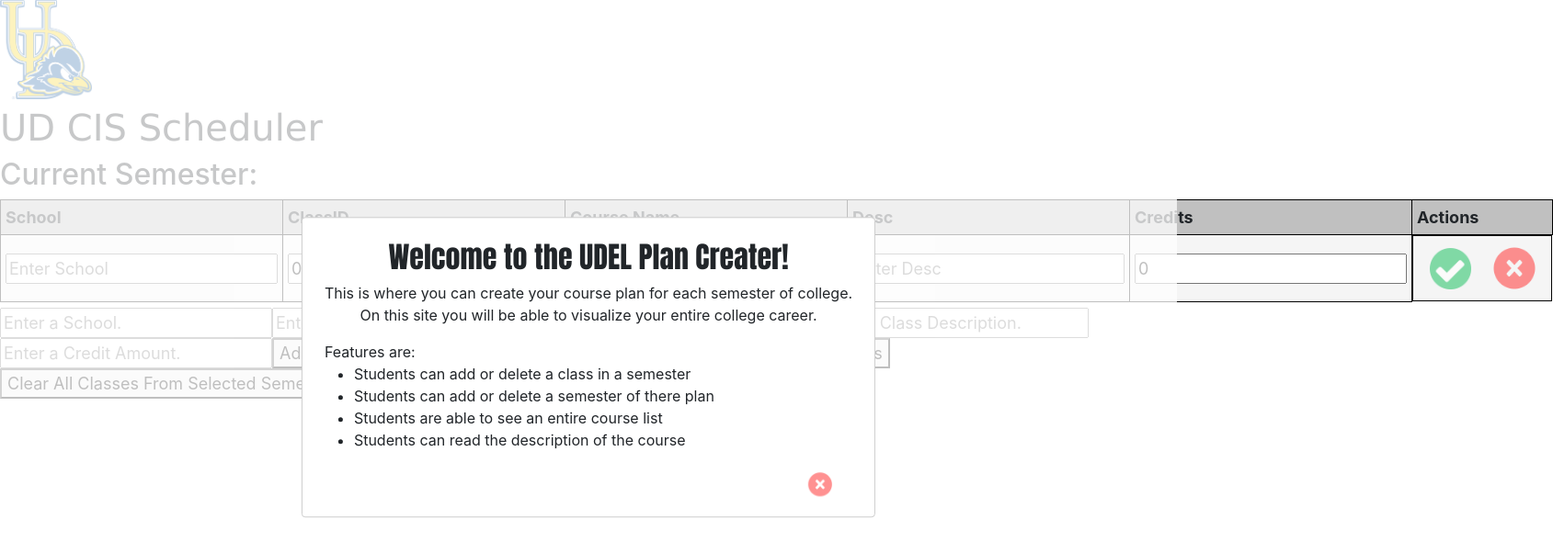
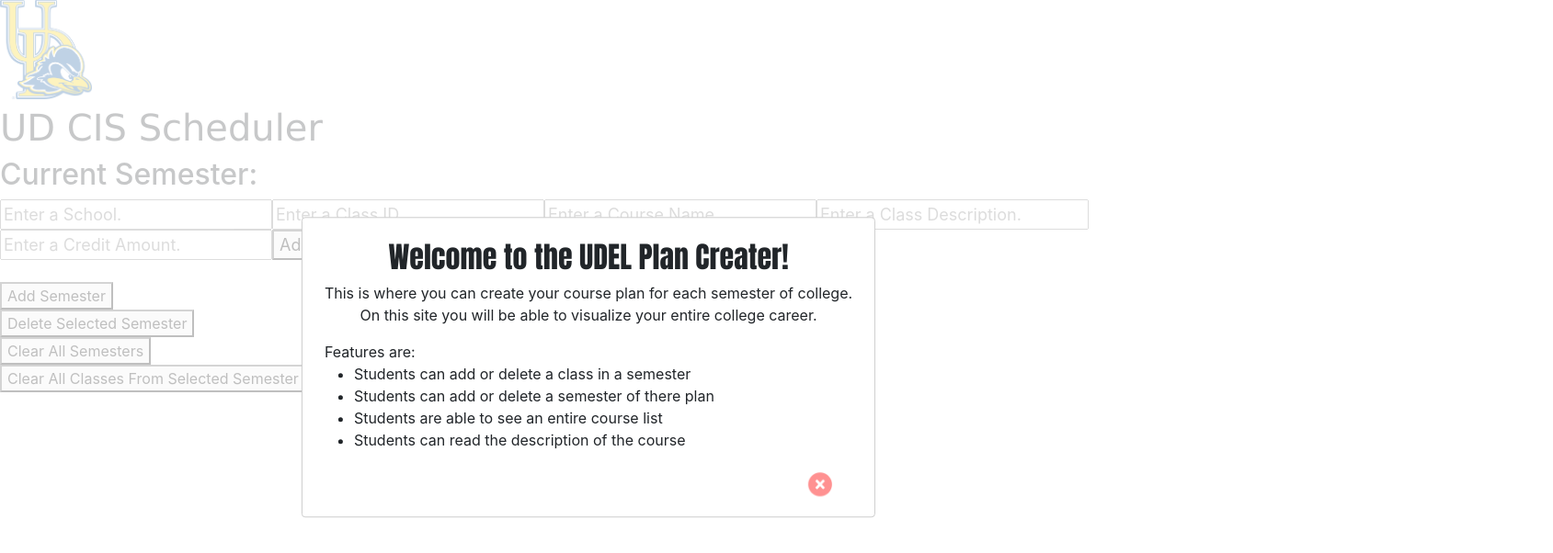
Before and after one commit to UD-CISC275-F21/ud-cis-scheduler-team-16, a React (Create React App) app: page / in a window 1280 px wide. Shown: the top 602 px of the page at 92% size, 1689 px wide, since content can reach past the window. Built offline with nearby package versions, Linux system fonts and the light colour scheme.

Commit message:
IT WORKS LETS GOOGOOOOOOOOOO

```diff
--- a/src/App.tsx
+++ b/src/App.tsx
@@ -1,4 +1,5 @@
 import React, { useState, Fragment } from "react";
+import { Accordion } from "react-bootstrap";
 import  Modal from "react-modal";
 import { nanoid } from "nanoid";
 import "./App.css";
@@ -209,7 +210,9 @@ const App = () : JSX.Element => {
             <button className="refresh-logo" onClick={refreshPage}></button>
             <h1 className="header">UD CIS Scheduler</h1>
             <h2>Current Semester: {currentSemesterID}</h2>
-            <form onSubmit={handleEditCourseSubmit}>
+            { plan.map ( (sem: Semester) =>
+                <form key= {sem.ID} onClick= {() => setCurrentSemesterID(sem.ID)} onSubmit={handleEditCourseSubmit}>
+                    {sem.SemesterName} <br />
                     <table>
                         <thead>
                             <tr>
@@ -222,6 +225,7 @@ const App = () : JSX.Element => {
                             </tr>
                         </thead>
                         <tbody>
+                            { sem.Courses.map ( (cour: Course) =>
                                 <Fragment key={currentSemesterID}>
                                     { editCourseId === currentCourseID ?
                                         <MutableRow
@@ -231,17 +235,20 @@ const App = () : JSX.Element => {
                                         />
                                         :
                                         <ReadOnlyRow
-                                    plan={plan}
+                                            cour = {cour}
                                             handleEditClick={handleEditClick}
                                             handleDeleteClick={handleDeleteClick}
                                             currentCourseID={currentCourseID}
                                             setCurrentSemesterID={setCurrentSemesterID}
+                                            plan = {plan}
                                         />
                                     }
                                 </Fragment>
+                            )}
                         </tbody>
                     </table>
                 </form>
+            )}
             <form onSubmit={handleAddCourseSubmit}>
                 <input
                     type ="text"
@@ -279,15 +286,15 @@ const App = () : JSX.Element => {
                     onChange={handleAddCourseChange}
                 />
                 <button type="submit">Add Course</button>
+            </form><br /><br />
             <button className = "add-semester" type = "button"
-                    onClick= {() => addSemester(plan)}>Add Semester</button>
+                onClick= {() => addSemester(plan)}>Add Semester</button><br />
             <button className = "delete-semester" type = "button"
-                    onClick= {() => deleteSemester(plan)}>Delete Selected Semester</button>
+                onClick= {() => deleteSemester(plan)}>Delete Selected Semester</button><br />
             <button className = "clear-semesters" type = "button"
-                    onClick= {() => clearSemesters(plan)}>Clear All Semesters</button>
+                onClick= {() => clearSemesters(plan)}>Clear All Semesters</button><br />
             <button className = "clear-classes" type = "button"
-                    onClick= {() => clearClasses(plan)}>Clear All Classes From Selected Semester</button>
-            </form>
+                onClick= {() => clearClasses(plan)}>Clear All Classes From Selected Semester</button><br />
         </div>
 
     );
--- a/src/components/ReadOnlyRow.tsx
+++ b/src/components/ReadOnlyRow.tsx
@@ -4,25 +4,20 @@ import { Course } from "./course";
 import "../App.css";
 import "../App.tsx";
 
-const ReadOnlyRow = ({ plan, currentCourseID, setCurrentSemesterID, handleEditClick, handleDeleteClick }:
-    {plan: Semester[] ,currentCourseID : string, setCurrentSemesterID: (value: React.SetStateAction<string>) => void, handleEditClick: (event: React.MouseEvent, plan: Semester[]) => void, handleDeleteClick: (currentCourseID: string) => void}) : JSX.Element => {
+const ReadOnlyRow = ({ plan, cour, currentCourseID, setCurrentSemesterID, handleEditClick, handleDeleteClick }:
+    {plan : Semester[], cour: Course ,currentCourseID : string, setCurrentSemesterID: (value: React.SetStateAction<string>) => void, handleEditClick: (event: React.MouseEvent, plan: Semester[]) => void, handleDeleteClick: (currentCourseID: string) => void}) : JSX.Element => {
     return(
-        <>
-            { plan.map ( (sem: Semester) =>
-                <div key= {sem.ID} onClick= {() => setCurrentSemesterID(sem.ID)}>
-                    {sem.SemesterName} <br />
-                    <td>{ sem.Courses.map ( (cour: Course) => cour.School)}</td>
-                    <td>{ sem.Courses.map ( (cour: Course) => cour.ClassID)}</td>
-                    <td>{ sem.Courses.map ( (cour: Course) => cour.CourseName)}</td>
-                    <td>{ sem.Courses.map ( (cour: Course) => cour.Desc)}</td>
-                    <td>{ sem.Courses.map ( (cour: Course) => cour.Credits)}</td>
-                    <td>
-                        <button className= "edit-class" type= "button" onClick={(event) => handleEditClick(event, plan)}></button>
-                        <button className= "delete-class" type= "button" onClick={()=> handleDeleteClick(currentCourseID)}></button>
-                    </td>
-                </div>
-            )}
-        </>
+        <tr key= {cour.ID} onClick= {() => setCurrentSemesterID(cour.ID)}>
+            <td>{cour.School}</td>
+            <td>{cour.ClassID}</td>
+            <td>{cour.CourseName}</td>
+            <td>{cour.Desc}</td>
+            <td>{cour.Credits}</td>
+            <td>
+                <button className= "edit-class" type= "button" onClick={(event) => handleEditClick(event, plan)}></button>
+                <button className= "delete-class" type= "button" onClick={()=> handleDeleteClick(currentCourseID)}></button>
+            </td>
+        </tr>
     );
 };
 
```
Lines whose indentation alone changed are shown as unchanged.
